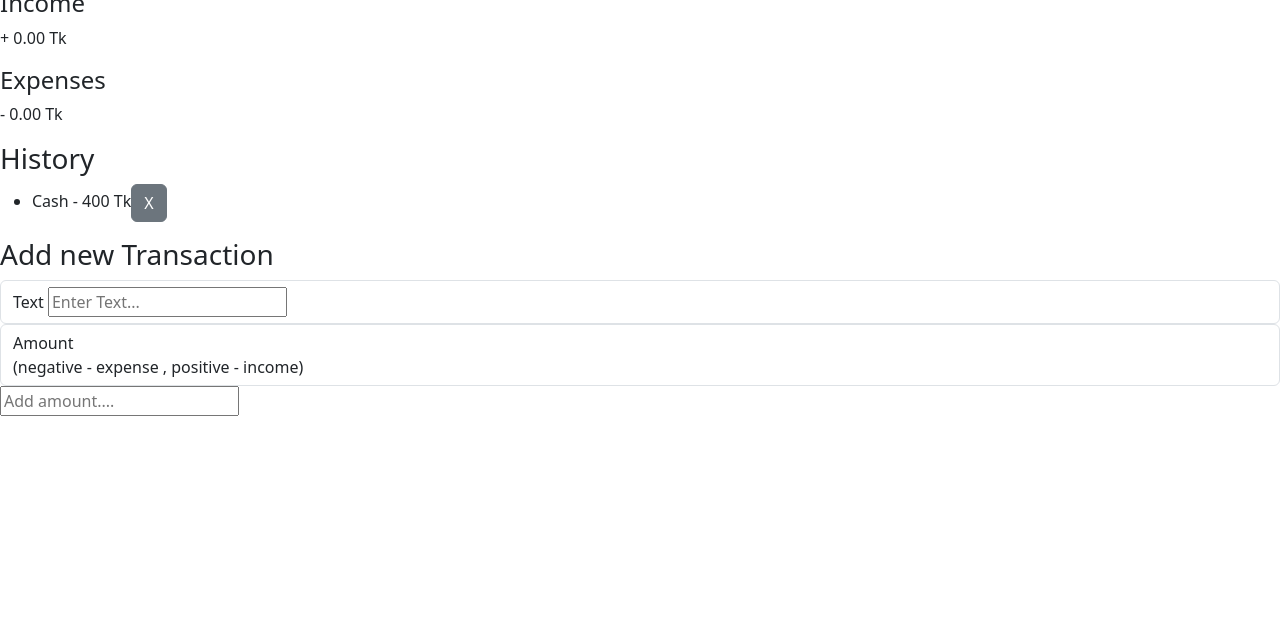
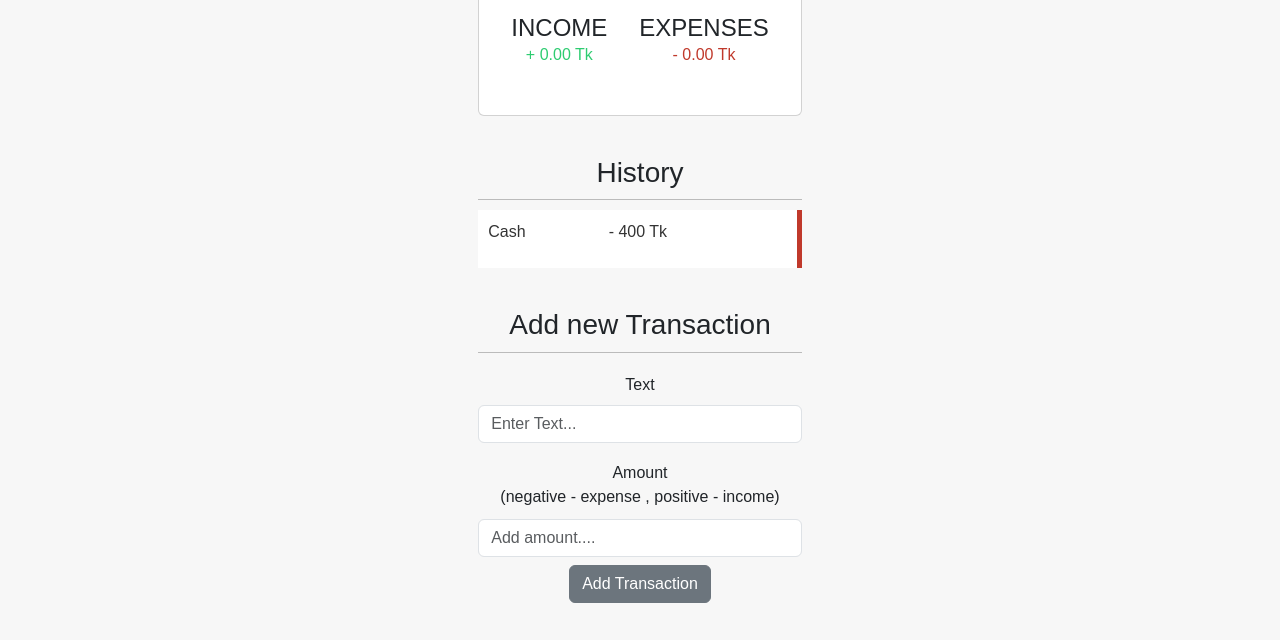
Before and after one commit to AdnanSalazzar/Expense-App, a plain HTML site: page index.html in a window 1280 px wide. Shown: the part 160-800 px from the top of the page. Drawn offline with nearby package versions, Linux system fonts and the light colour scheme.

Commit message:
done with CSS part a bit

```diff
--- a/index.html
+++ b/index.html
@@ -10,6 +10,7 @@
       integrity="sha384-T3c6CoIi6uLrA9TneNEoa7RxnatzjcDSCmG1MXxSR1GAsXEV/Dwwykc2MPK8M2HN"
       crossorigin="anonymous"
     />
+    <link rel="stylesheet" href="style.css" />
   </head>
   <body>
     <h1 class="">Expense Tracker</h1>
@@ -18,14 +19,18 @@
       <h1 id="Balance">0.00 Tk</h1>
     </div>
     <div class="inc-exp-container">
-      <div>
-        <h4>Income</h4>
-        <p id="money-plus" class="money plus">+ 0.00 Tk</p>
-      </div>
+      <div class="card ">
+        <div class="d-flex p-3">
+          <div class="p-3">
+            <h4>Income</h4>
+            <p id="money-plus" class="money plus">+ 0.00 Tk</p>
+          </div>
 
-      <div>
-        <h4>Expenses</h4>
-        <p id="money-minus" class="money minus">- 0.00 Tk</p>
+          <div class="p-3">
+            <h4>Expenses</h4>
+            <p id="money-minus" class="money minus">- 0.00 Tk</p>
+          </div>
+        </div>
       </div>
 
       <h3>History</h3>
@@ -38,19 +43,21 @@
 
       <h3>Add new Transaction</h3>
       <form id="form">
-        <div class="form-control">
-          <label for="text">Text</label>
-          <input type="text" id="text" placeholder="Enter Text..." />
+        <div class="form-controll">
+          <label for="text" class="form-label ">Text</label>
+          <input type="text" id="text" class="form-label form-control" placeholder="Enter Text..." />
         </div>
 
-        <div class="form-control">
+        <div class="form-controll">
           <label for="amount"
             >Amount <br />
             (negative - expense , positive - income)
-          </label>
+          </label><input type="number" id="amount" class="form-label form-control" placeholder="Add amount...." />
+          <button class="btn btn-secondary">Add Transaction</button>
         </div>
-        <input type="number" id="amount" placeholder="Add amount...." />
+
       </form>
+
     </div>
 
     <script
--- a/style.css
+++ b/style.css
@@ -0,0 +1,80 @@
+* {
+  box-sizing: border-box;
+}
+
+body {
+  background-color: #f7f7f7;
+  display: flex;
+  flex-direction: column;
+  align-items: center;
+  justify-content: center;
+  min-height: 100vh;
+  margin: 0;
+  font-family: sans-serif;
+}
+
+h3{
+    border-bottom: 1px solid #bbb;
+    padding-bottom: 10px;
+    margin: 40px 0 10px;
+}
+
+h4{
+    margin: 0;
+    text-transform: uppercase;
+}
+
+.inc-exp-container{
+    flex: 1;
+    text-align: center;
+}
+
+.money.plus{
+    color: #2ecc71;
+}
+
+.money.minus{
+    color: #c0392b;
+}
+
+label{
+    display: inline-block;
+    margin: 10px 0;
+}
+
+
+ul{
+    list-style-type: none;
+    padding: 0;
+    margin-bottom: 40px;
+
+}
+
+ul li{
+    background-color: #fff;
+    color: #333;
+    display: flex;
+    justify-content: space-between;
+    position: relative;
+    padding: 10px;
+    margin: 10px 0;
+}
+
+ul li.plus{
+    border-right: 5px solid  #2ecc71;
+
+}
+
+ul li.minus{
+    border-right: 5px solid  #c0392b;
+
+}
+
+.delete-btn{
+    opacity: 0;
+    transition: opacity 0.3s ease;
+}
+
+ul li:hover .delete-btn{
+    opacity: 1;
+}
```
